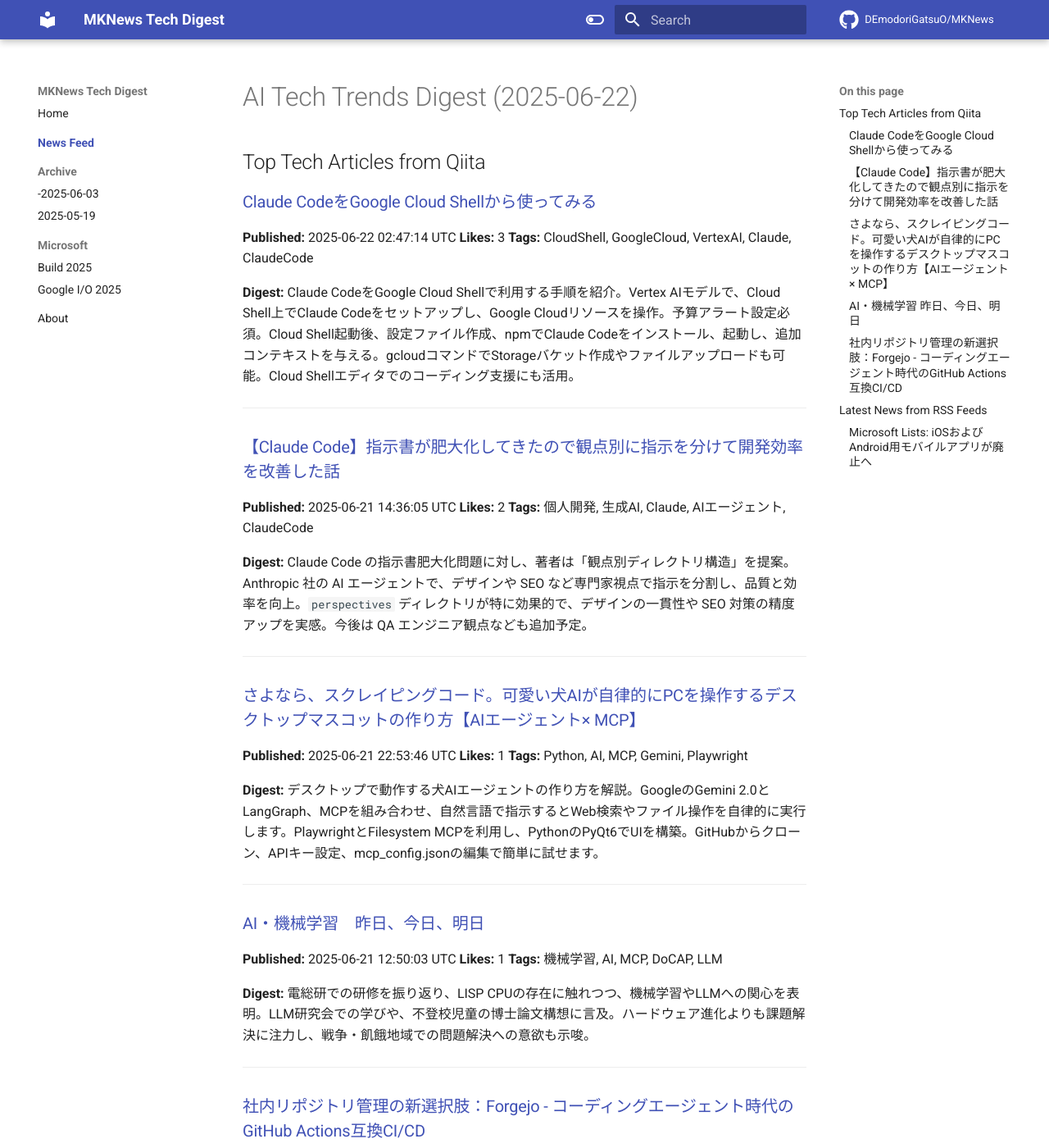
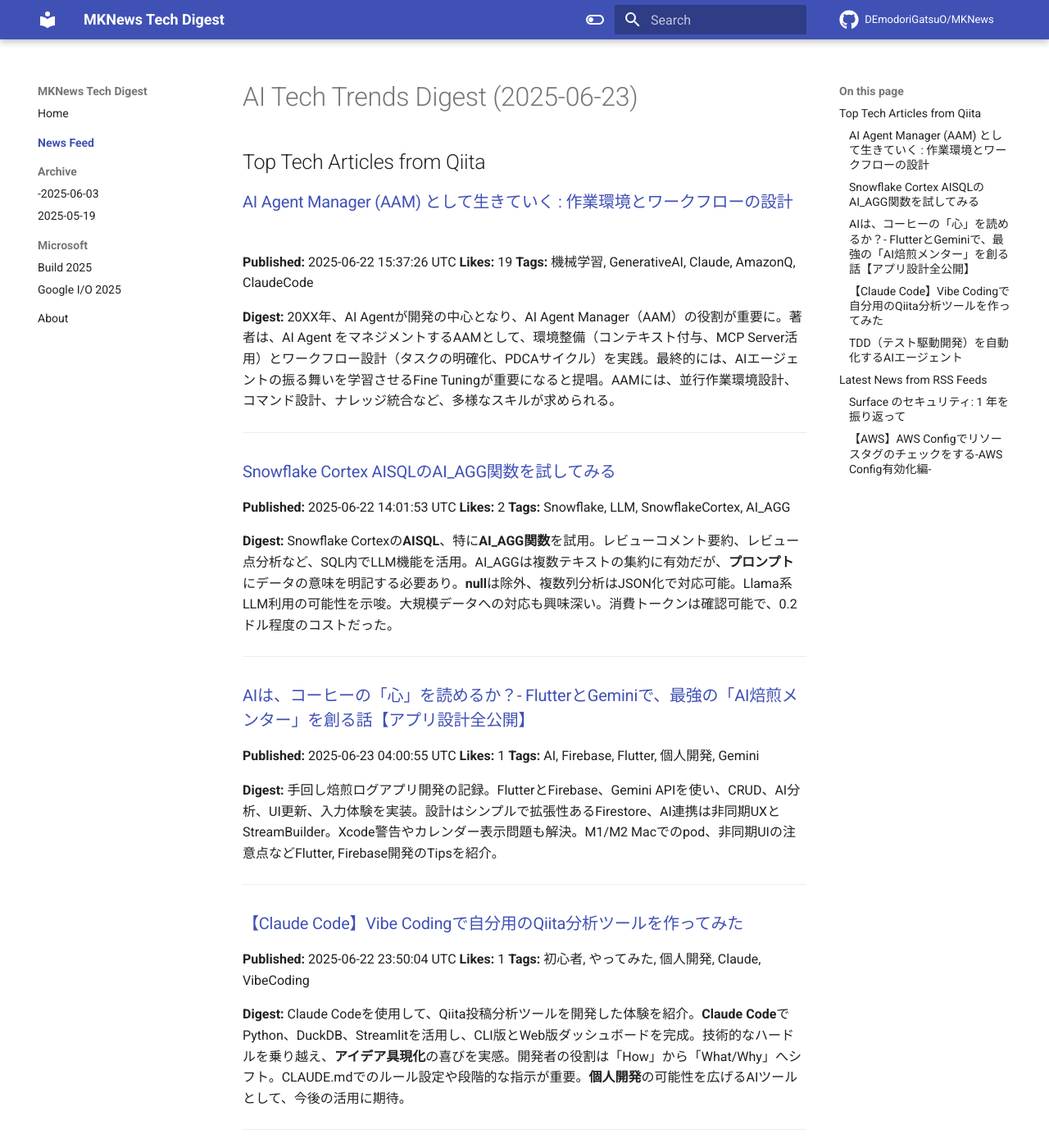
Before and after one commit to DEmodoriGatsuO/MKNews, an MkDocs documentation site: the page built from docs/news/index.md, in a window 1280 px wide and 1400 px high. Shown: the whole window at 82% size. Built offline with MkDocs 1.6.1 and Material for MkDocs 9.7.7, drawn with Linux system fonts in a browser that asks for light colours; comment, search, counter and statistics services are not loaded; some of the changed text lies outside the part shown.

Commit message:
Automated AI Tech Digest - 2025-06-23

```diff
--- a/docs/news/index.md
+++ b/docs/news/index.md
@@ -1,68 +1,78 @@
-# AI Tech Trends Digest (2025-06-22)
+# AI Tech Trends Digest (2025-06-23)
 
 
 ## Top Tech Articles from Qiita
 
 
-### [Claude CodeをGoogle Cloud Shellから使ってみる](https://qiita.com/danishi/items/f5c0ba675e82b0d32d69)
-**Published:** 2025-06-22 02:47:14 UTC
-**Likes:** 3
-**Tags:** CloudShell, GoogleCloud, VertexAI, Claude, ClaudeCode
+### [AI Agent Manager (AAM) として生きていく : 作業環境とワークフローの設計](https://qiita.com/icoxfog417/items/f15e92f05b14411fd642)
+**Published:** 2025-06-22 15:37:26 UTC
+**Likes:** 19
+**Tags:** 機械学習, GenerativeAI, Claude, AmazonQ, ClaudeCode
 
 **Digest:**
-Claude CodeをGoogle Cloud Shellで利用する手順を紹介。Vertex AIモデルで、Cloud Shell上でClaude Codeをセットアップし、Google Cloudリソースを操作。予算アラート設定必須。Cloud Shell起動後、設定ファイル作成、npmでClaude Codeをインストール、起動し、追加コンテキストを与える。gcloudコマンドでStorageバケット作成やファイルアップロードも可能。Cloud Shellエディタでのコーディング支援にも活用。
+20XX年、AI Agentが開発の中心となり、AI Agent Manager（AAM）の役割が重要に。著者は、AI Agent をマネジメントするAAMとして、環境整備（コンテキスト付与、MCP Server活用）とワークフロー設計（タスクの明確化、PDCAサイクル）を実践。最終的には、AIエージェントの振る舞いを学習させるFine Tuningが重要になると提唱。AAMには、並行作業環境設計、コマンド設計、ナレッジ統合など、多様なスキルが求められる。
 
 ---
 
-### [【Claude Code】指示書が肥大化してきたので観点別に指示を分けて開発効率を改善した話](https://qiita.com/tomada/items/cec7f1eb2a5eb83b91f2)
-**Published:** 2025-06-21 14:36:05 UTC
+### [Snowflake Cortex AISQLのAI_AGG関数を試してみる](https://qiita.com/abe_masanori/items/18b143193c9f84a15a6c)
+**Published:** 2025-06-22 14:01:53 UTC
 **Likes:** 2
-**Tags:** 個人開発, 生成AI, Claude, AIエージェント, ClaudeCode
+**Tags:** Snowflake, LLM, SnowflakeCortex, AI_AGG
 
 **Digest:**
-Claude Code の指示書肥大化問題に対し、著者は「観点別ディレクトリ構造」を提案。Anthropic 社の AI エージェントで、デザインや SEO など専門家視点で指示を分割し、品質と効率を向上。`perspectives` ディレクトリが特に効果的で、デザインの一貫性や SEO 対策の精度アップを実感。今後は QA エンジニア観点なども追加予定。
+Snowflake Cortexの**AISQL**、特に**AI_AGG関数**を試用。レビューコメント要約、レビュー点分析など、SQL内でLLM機能を活用。AI_AGGは複数テキストの集約に有効だが、**プロンプト**にデータの意味を明記する必要あり。**null**は除外、複数列分析はJSON化で対応可能。Llama系LLM利用の可能性を示唆。大規模データへの対応も興味深い。消費トークンは確認可能で、0.2ドル程度のコストだった。
 
 ---
 
-### [さよなら、スクレイピングコード。可愛い犬AIが自律的にPCを操作するデスクトップマスコットの作り方【AIエージェント× MCP】](https://qiita.com/hiratsukaaa/items/3387c5b1746327c6954c)
-**Published:** 2025-06-21 22:53:46 UTC
+### [AIは、コーヒーの「心」を読めるか？- FlutterとGeminiで、最強の「AI焙煎メンター」を創る話【アプリ設計全公開】](https://qiita.com/takutosat/items/b157468eca9b2f412979)
+**Published:** 2025-06-23 04:00:55 UTC
 **Likes:** 1
-**Tags:** Python, AI, MCP, Gemini, Playwright
+**Tags:** AI, Firebase, Flutter, 個人開発, Gemini
 
 **Digest:**
-デスクトップで動作する犬AIエージェントの作り方を解説。GoogleのGemini 2.0とLangGraph、MCPを組み合わせ、自然言語で指示するとWeb検索やファイル操作を自律的に実行します。PlaywrightとFilesystem MCPを利用し、PythonのPyQt6でUIを構築。GitHubからクローン、APIキー設定、mcp_config.jsonの編集で簡単に試せます。
+手回し焙煎ログアプリ開発の記録。FlutterとFirebase、Gemini APIを使い、CRUD、AI分析、UI更新、入力体験を実装。設計はシンプルで拡張性あるFirestore、AI連携は非同期UXとStreamBuilder。Xcode警告やカレンダー表示問題も解決。M1/M2 Macでのpod、非同期UIの注意点などFlutter, Firebase開発のTipsを紹介。
 
 ---
 
-### [AI・機械学習　昨日、今日、明日](https://qiita.com/kaizen_nagoya/items/adb184c8fc7a65ac9756)
-**Published:** 2025-06-21 12:50:03 UTC
+### [【Claude Code】Vibe Codingで自分用のQiita分析ツールを作ってみた](https://qiita.com/ryu-ki/items/783397f8955acf8cd1f9)
+**Published:** 2025-06-22 23:50:04 UTC
 **Likes:** 1
-**Tags:** 機械学習, AI, MCP, DoCAP, LLM
+**Tags:** 初心者, やってみた, 個人開発, Claude, VibeCoding
 
 **Digest:**
-電総研での研修を振り返り、LISP CPUの存在に触れつつ、機械学習やLLMへの関心を表明。LLM研究会での学びや、不登校児童の博士論文構想に言及。ハードウェア進化よりも課題解決に注力し、戦争・飢餓地域での問題解決への意欲も示唆。
+Claude Codeを使用して、Qiita投稿分析ツールを開発した体験を紹介。**Claude Code**でPython、DuckDB、Streamlitを活用し、CLI版とWeb版ダッシュボードを完成。技術的なハードルを乗り越え、**アイデア具現化**の喜びを実感。開発者の役割は「How」から「What/Why」へシフト。CLAUDE.mdでのルール設定や段階的な指示が重要。**個人開発**の可能性を広げるAIツールとして、今後の活用に期待。
 
 ---
 
-### [社内リポジトリ管理の新選択肢：Forgejo - コーディングエージェント時代のGitHub Actions互換CI/CD](https://qiita.com/Maki-HamarukiLab/items/fce4dae5fae5c497585b)
-**Published:** 2025-06-21 10:35:04 UTC
+### [TDD（テスト駆動開発）を自動化するAIエージェント](https://qiita.com/ymgc3/items/185ae41978f83f0c4152)
+**Published:** 2025-06-22 08:53:23 UTC
 **Likes:** 1
-**Tags:** GitLab, GitHubActions, Claude, AIエージェント, AIコードアシスタント
+**Tags:** Python, TDD, AI, LLM, AIエージェント
 
 **Digest:**
-AIコーディング時代に対応するため、GitHub Actions互換のCI/CDシステム「Forgejo Actions」を内蔵した自己ホスト型GitサービスForgejoが注目されています。Claude CodeやOpenHandsなどのコーディングエージェントとの統合、GitLab CIからの移行優位性、オンプレミス運用の柔軟性が特徴です。GitHub Actions互換により、既存のエコシステムを活用し、データ統制とAI協働を両立する選択肢として期待されます。
+TDD自動化エージェントシステムは、自然言語での開発目標から、テスト生成、実装、リファクタリング、品質分析を自動化するAIです。unittest/pytest対応で、テストケース生成、最小実装、コード品質分析、自動リファクタリング、テスト実行・カバレッジ測定、レポート生成などを行います。設定ファイルで、最大サイクル数や品質閾値をYAML形式で管理します。
 
 ---
 
 ## Latest News from RSS Feeds
 
 
-### [Microsoft Lists: iOSおよびAndroid用モバイルアプリが廃止へ](https://shanqiai.lekumo.biz/sharepoint_technical_note/2025/06/microsoft-list--caa9.html)
-**Source:** SharePoint Technical Notes
-**Published:** 2025-06-21 06:46:47 UTC
-**Tags:** Microsoft 365 - SharePoint, Microsoft Lists
+### [Surface のセキュリティ: 1 年を振り返って](https://blogs.windows.com/japan/2025/06/23/surfaceitpro-surface-security-year-in-review/)
+**Source:** Windows Blog for Japan
+**Published:** 2025-06-23 05:34:18 UTC
+**Tags:** Surface, Surface security
 
 **Digest:**
-Microsoftは、AndroidとiOS向けに提供してきたMicrosoft To Doアプリについて、2024年5月6日にサポートを終了します。今後はOutlookアプリでのみ、タスク管理機能が利用可能になります。ユーザーは、Outlookへの移行を促されています。
+Microsoft Surface は、設計段階からのセキュリティを重視し、チップからクラウドまで安全なエクスペリエンスを提供。CISA の Secure by Design 誓約に準拠し、安全な開発ライフサイクルを構築。Rust を活用した UEFI、MCU、ドライバー開発でメモリ安全性を向上。Windows Hello や Microsoft Defender などの保護機能も提供。Copilot+ PC では Pluton セキュリティプロセッサを搭載し、デバイスの安全性を高めています。
 
 ---
+
+### [【AWS】AWS Configでリソースタグのチェックをする-AWS Config有効化編-](https://blog.jbs.co.jp/entry/2025/06/23/090838)
+**Source:** JBS Blog
+**Published:** 2025-06-23 00:08:38 UTC
+**Tags:** AWS, AWS Config
+
+**Digest:**
+AWS Config マネージドルールでリソースタグをチェックする設定手順を紹介。今回は、AWS Config のセットアップ方法に焦点を当てています。タグの重要性に着目し、リソース管理におけるタグ活用の第一歩となる、Config の導入方法を解説します。
+
+---
```
